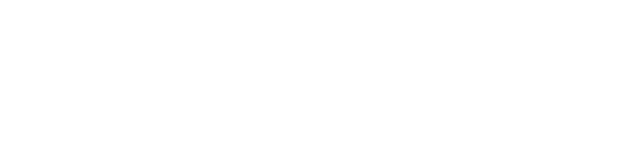
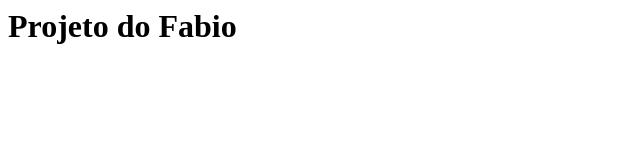
Before and after one commit to fabiomferreira/curso-git, a plain HTML site: page index.html in a window 1280 px wide. Shown: the whole page, without its empty margins (0-640 px from the left). Drawn offline with Linux system fonts and the light colour scheme.

Commit message:
Titulo da pagina

```diff
--- a/index.html
+++ b/index.html
@@ -1,6 +1,6 @@
 <html>
     <head></head>
     <body>
-
+        <h1>Projeto do Fabio</h1>
     </body>
 </html>
```
